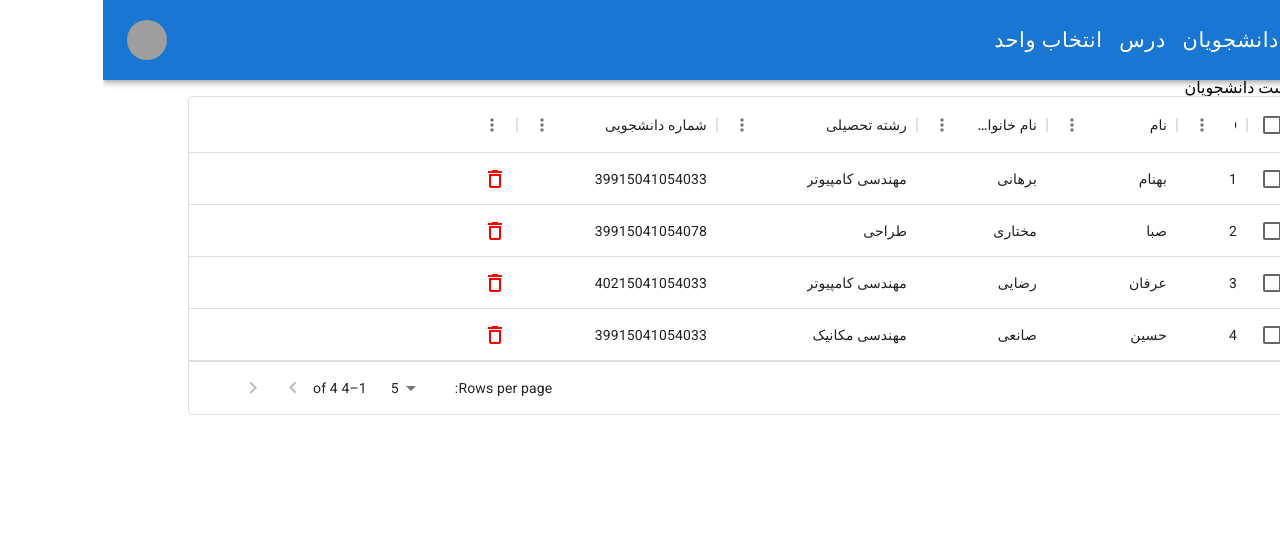
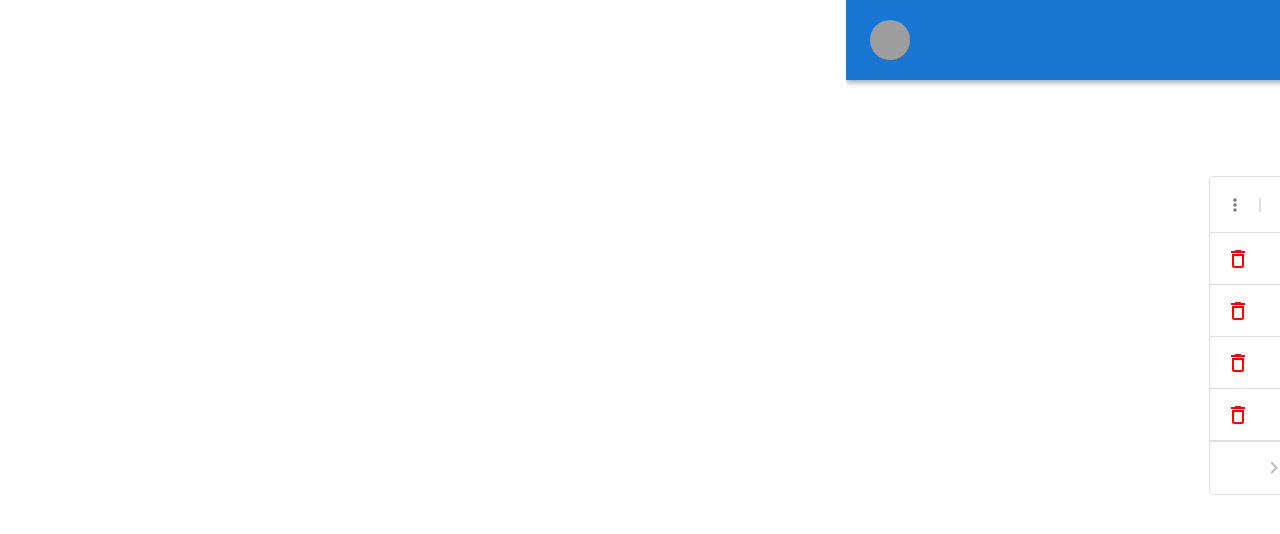
Before and after one commit to BehnamBorhani/redux-exercise, a React (Create React App) app: page /students in a window 1280 px wide. Shown: the top 534 px of the page. Built offline with nearby package versions, Linux system fonts and the light colour scheme; data requests are answered from the project's data file; grey boxes are pictures that could not be loaded.

Commit message:
change some styles

```diff
--- a/src/components/Students/Students.js
+++ b/src/components/Students/Students.js
@@ -32,7 +32,7 @@ export default function Students() {
     useRemoveStudentMutation();
 
   const columns = [
-    { field: "id", headerName: "ID", width: 70 },
+    { field: "id", headerName: "#", width: 70 },
     { field: "name", headerName: "نام", width: 130 },
     { field: "family", headerName: "نام خانوادگی", width: 130 },
     {
@@ -68,8 +68,9 @@ export default function Students() {
   return (
     <>
       <section id="students">
-        <h1>لیست دانشجویان</h1>
+        <h1 className="title">لیست دانشجویان</h1>
         {rows?.length && (
+          <div className="table">
             <DataGrid
               rows={rows}
               columns={columns}
@@ -81,6 +82,7 @@ export default function Students() {
               pageSizeOptions={[5, 10]}
               checkboxSelection
             />
+          </div>
         )}
       </section>
 
--- a/src/components/Students/Students.scss
+++ b/src/components/Students/Students.scss
@@ -7,3 +7,9 @@
 .studentEditIcon{
    color: green;
 }
+
+#students {
+   .table {
+      width: fit-content;
+   }
+}
--- a/src/styles/App.scss
+++ b/src/styles/App.scss
@@ -0,0 +1,4 @@
+.title {
+   font-size: 2rem;
+   margin: 2rem 0;
+}
```
Lines whose indentation alone changed are shown as unchanged.
